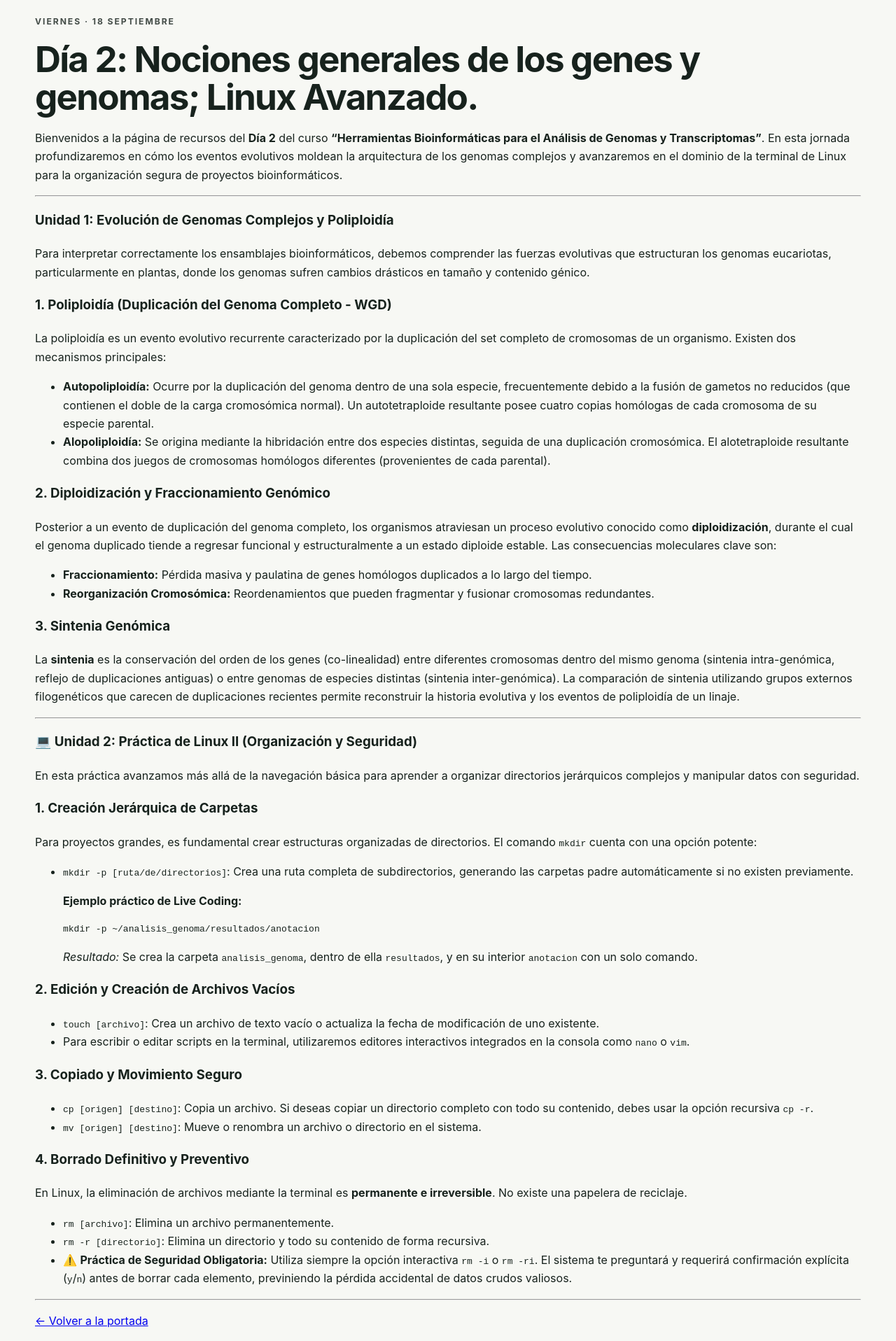
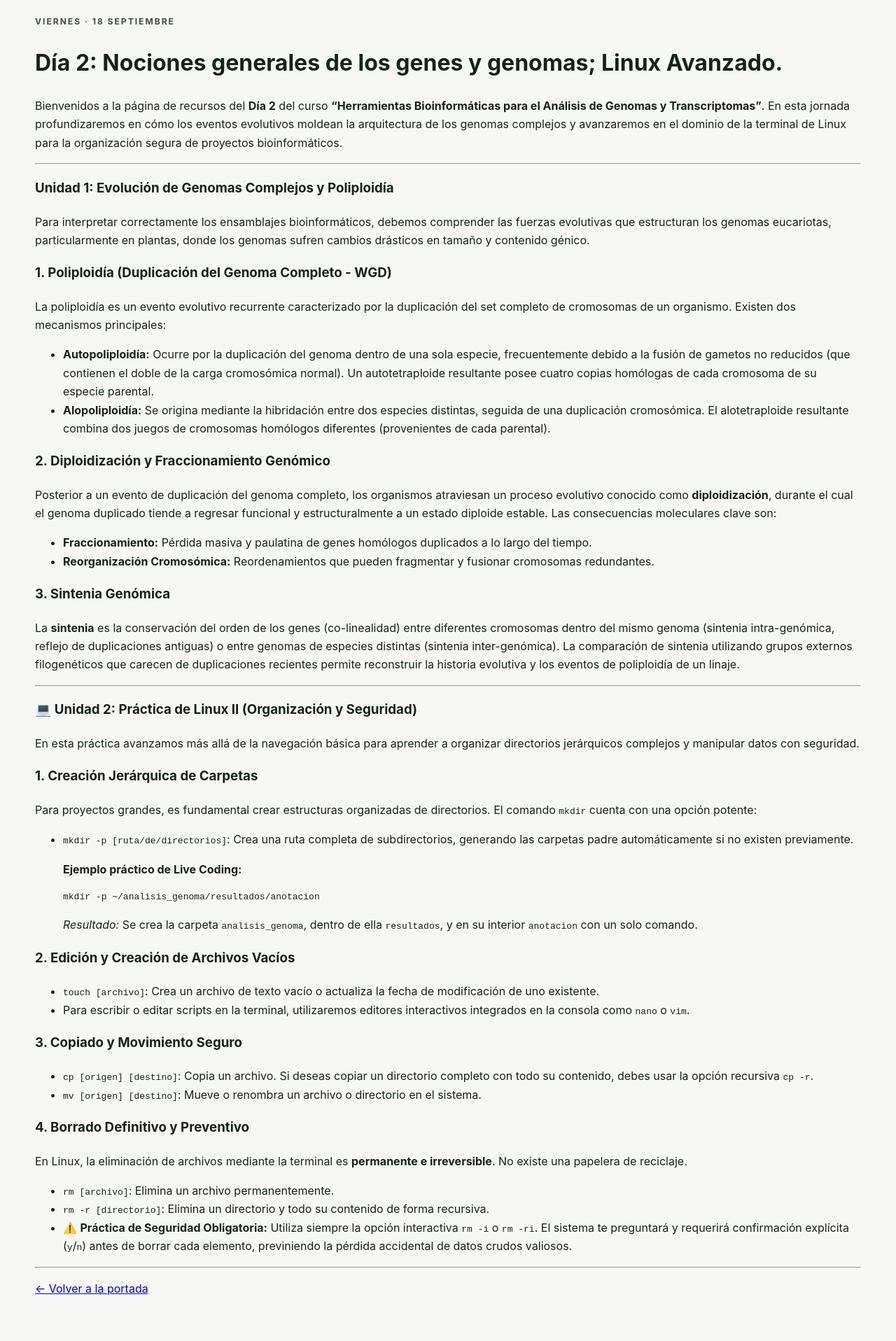
Before and after one commit to vitoem/HBGT_2026, a Jekyll site: the page built from docs/dia-02.md, in a window 1280 px wide. Shown: the whole page at 70% size. Built offline with Jekyll 4.4.1, drawn with Linux system fonts in a browser that asks for light colours; after the commit the page ends 1870 px from its top, so only the background shows below that.

Commit message:
Fix header formatting in dia-02.md

```diff
--- a/docs/dia-02.md
+++ b/docs/dia-02.md
@@ -5,7 +5,7 @@ title: "Día 02 · Nociones generales de los genes y genomas"
 
 <span class="eyebrow">Viernes · 18 septiembre</span>
 
-## Día 2: Nociones generales de los genes y genomas; Linux Avanzado.
+# Día 2: Nociones generales de los genes y genomas; Linux Avanzado.
 
 Bienvenidos a la página de recursos del **Día 2** del curso **"Herramientas Bioinformáticas para el Análisis de Genomas y Transcriptomas"**. En esta jornada profundizaremos en cómo los eventos evolutivos moldean la arquitectura de los genomas complejos y avanzaremos en el dominio de la terminal de Linux para la organización segura de proyectos bioinformáticos.
 
```
